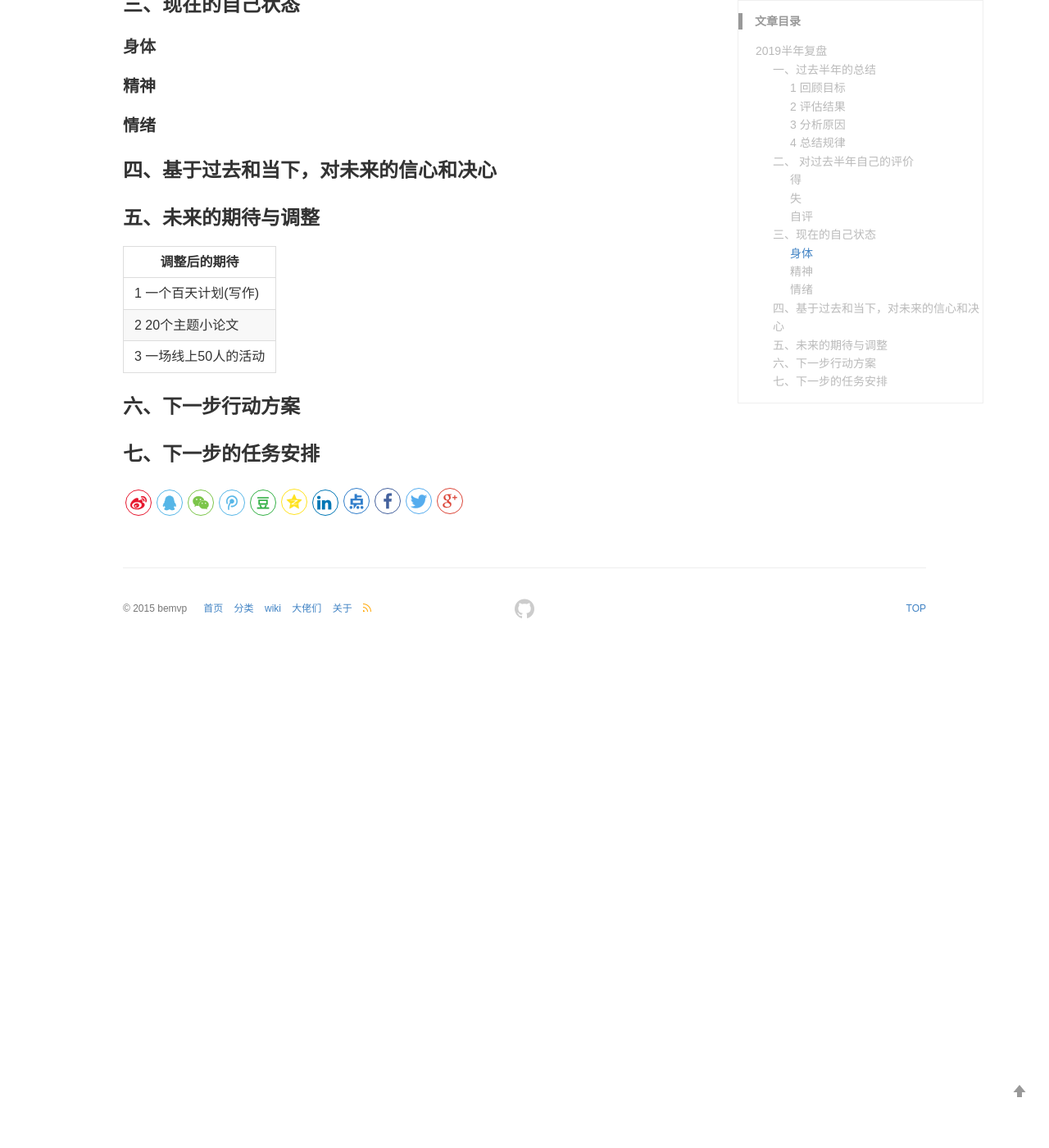
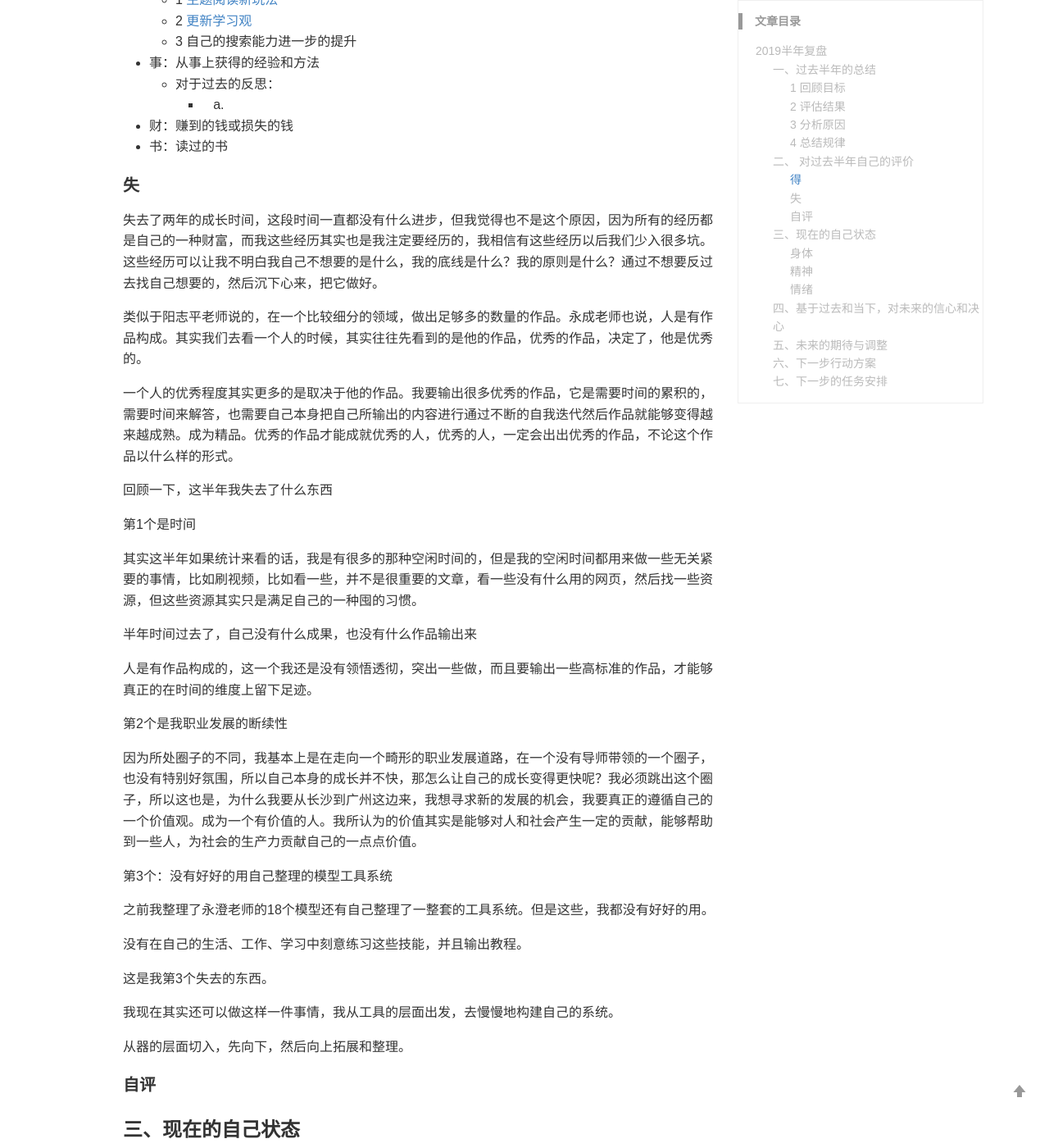
Before and after one commit to bemvp/bemvp.github.io, a Jekyll site: the page built from _posts/001_2019-My-Goals/2019-7-22-half-year-fu-pan.md, in a window 1280 px wide and 1400 px high, scrolled down 3973 px. Shown: the whole window at 82% size. Built offline with Jekyll 4.4.1, drawn with Linux system fonts in a browser that asks for light colours; comment, search, counter and statistics services are not loaded; before the commit the page ends 4764 px from its top, so only the background shows below that; some of the changed text lies outside the part shown.

Commit message:
增加自评的详细内容

```diff
--- a/_posts/001_2019-My-Goals/2019-7-22-half-year-fu-pan.md
+++ b/_posts/001_2019-My-Goals/2019-7-22-half-year-fu-pan.md
@@ -131,7 +131,9 @@
 #### 4 总结规律
 
 - **我需要更加谨慎的选择我的期待**
-  - 选择了就要有结果，尽管这个事情可能不是那么喜欢，但是喜不喜欢和能不能做出好的结果其实没有太大关系。因为有些东西不是一开始就喜欢，它是在自己做出结果之后，自然而然的一种成就感。
+  - 选择了就要有结果，尽管这个事情可能不是那么喜欢，但是喜不喜欢和能不能做出好的结果其实没有太大关系。
+  - 因为有些东西不是一开始就喜欢，它是在自己做出结果之后，自然而然的一种成就感。当然这个是基于我自己本身兴趣广泛出发的。做一件事情做出结果和作品自然而然就会慢慢地喜欢上它。
+  - 这让我想到一个有趣的问题：*人一开始的时候ta是如何喜欢上一个事物的或者人的？*
 
 - **学会更好的做规划和做计划**
 
@@ -153,20 +155,57 @@
 
     2.我当初的期待是：我们一起成长和进步，通过相互的鼓励和支持，努力变成我们想要的样子。真正的成为自己，那个更好的自己。
 
+    3.我和芝的上半年而言，有很多的矛盾，不过始终还好，我们好的很快。我发现一些问题，（在当下）其实不吵架是不可能的。但是吵了架很快会好，这个就是我们即使吵架了，也不会说真正的影响感情，但是我想以后还是不要吵架的好。首先是我自己的情绪修炼，我的情绪有时候还很暴躁，其次是沟通，很多误会都是沟通不畅。最后我们要建立一个好的相处模式。因为我们的未来还有很长很长一段路要走，有很多事情要做。
 
-  - 朋友：上半年其实只是更加深入的认识了之前的一个朋友——伟伟
+
+  - 朋友：上半年其实只是更加深入的认识了之前的一个朋友——伟伟,我们5-6月在浏阳呆了大约两个月。时间过得很快，很庆幸，在每个时间段都能遇到一个比较不错的朋友。时间过得很快，马上就到8月份了，这一年只剩下5个月的时间了。我想后面的这五个月，我得交一份让自己满意一点的答卷才行。
 
 - 才：解锁的新技能
-  - 1 主题阅读新玩法
-  - 2
-  - 3
+  - 1 [主题阅读新玩法](https://mubu.com/doc/g3MeOsSl3)
+  - 2 [更新学习观](https://mubu.com/doc/6kCsYvnkz)
+  - 3 自己的搜索能力进一步的提升
+
 - 事：从事上获得的经验和方法
--
+  - 对于过去的反思：
+    - 1.
 - 财：赚到的钱或损失的钱
 - 书：读过的书
 
 #### 失
 
+失去了两年的成长时间，这段时间一直都没有什么进步，但我觉得也不是这个原因，因为所有的经历都是自己的一种财富，而我这些经历其实也是我注定要经历的，我相信有这些经历以后我们少入很多坑。这些经历可以让我不明白我自己不想要的是什么，我的底线是什么？我的原则是什么？通过不想要反过去找自己想要的，然后沉下心来，把它做好。
+
+
+类似于阳志平老师说的，在一个比较细分的领域，做出足够多的数量的作品。永成老师也说，人是有作品构成。其实我们去看一个人的时候，其实往往先看到的是他的作品，优秀的作品，决定了，他是优秀的。
+
+
+一个人的优秀程度其实更多的是取决于他的作品。我要输出很多优秀的作品，它是需要时间的累积的，需要时间来解答，也需要自己本身把自己所输出的内容进行通过不断的自我迭代然后作品就能够变得越来越成熟。成为精品。优秀的作品才能成就优秀的人，优秀的人，一定会出出优秀的作品，不论这个作品以什么样的形式。
+
+回顾一下，这半年我失去了什么东西
+
+第1个是时间
+
+其实这半年如果统计来看的话，我是有很多的那种空闲时间的，但是我的空闲时间都用来做一些无关紧要的事情，比如刷视频，比如看一些，并不是很重要的文章，看一些没有什么用的网页，然后找一些资源，但这些资源其实只是满足自己的一种囤的习惯。
+
+半年时间过去了，自己没有什么成果，也没有什么作品输出来
+
+人是有作品构成的，这一个我还是没有领悟透彻，突出一些做，而且要输出一些高标准的作品，才能够真正的在时间的维度上留下足迹。
+
+第2个是我职业发展的断续性
+
+因为所处圈子的不同，我基本上是在走向一个畸形的职业发展道路，在一个没有导师带领的一个圈子，也没有特别好氛围，所以自己本身的成长并不快，那怎么让自己的成长变得更快呢？我必须跳出这个圈子，所以这也是，为什么我要从长沙到广州这边来，我想寻求新的发展的机会，我要真正的遵循自己的一个价值观。成为一个有价值的人。我所认为的价值其实是能够对人和社会产生一定的贡献，能够帮助到一些人，为社会的生产力贡献自己的一点点价值。
+
+第3个：没有好好的用自己整理的模型工具系统
+
+之前我整理了永澄老师的18个模型还有自己整理了一整套的工具系统。但是这些，我都没有好好的用。
+
+没有在自己的生活、工作、学习中刻意练习这些技能，并且输出教程。
+
+这是我第3个失去的东西。
+
+我现在其实还可以做这样一件事情，我从工具的层面出发，去慢慢地构建自己的系统。
+
+从器的层面切入，先向下，然后向上拓展和整理。
 
 #### 自评
 
```
